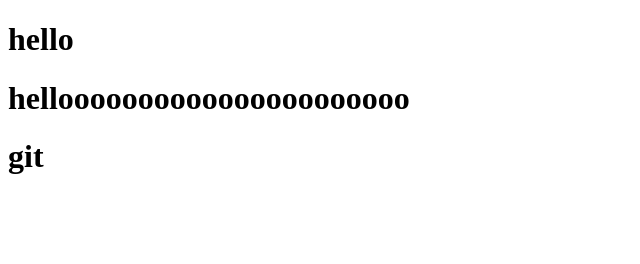
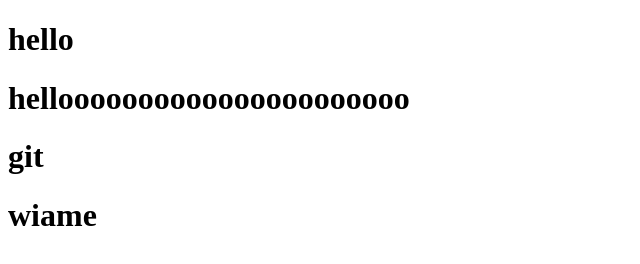
Before and after one commit to DevQueenn/projetwebrep, a plain HTML site: page index.htm in a window 1280 px wide. Shown: the whole page, without its empty margins (0-640 px from the left). Drawn offline with Linux system fonts and the light colour scheme.

Commit message:
add wiam

```diff
--- a/index.htm
+++ b/index.htm
@@ -10,5 +10,6 @@
     <h1>hello</h1>
     <h1>helloooooooooooooooooooooo</h1>
     <h1>git</h1>
+    <h1>wiame</h1>
 </body>
 </html>
```
